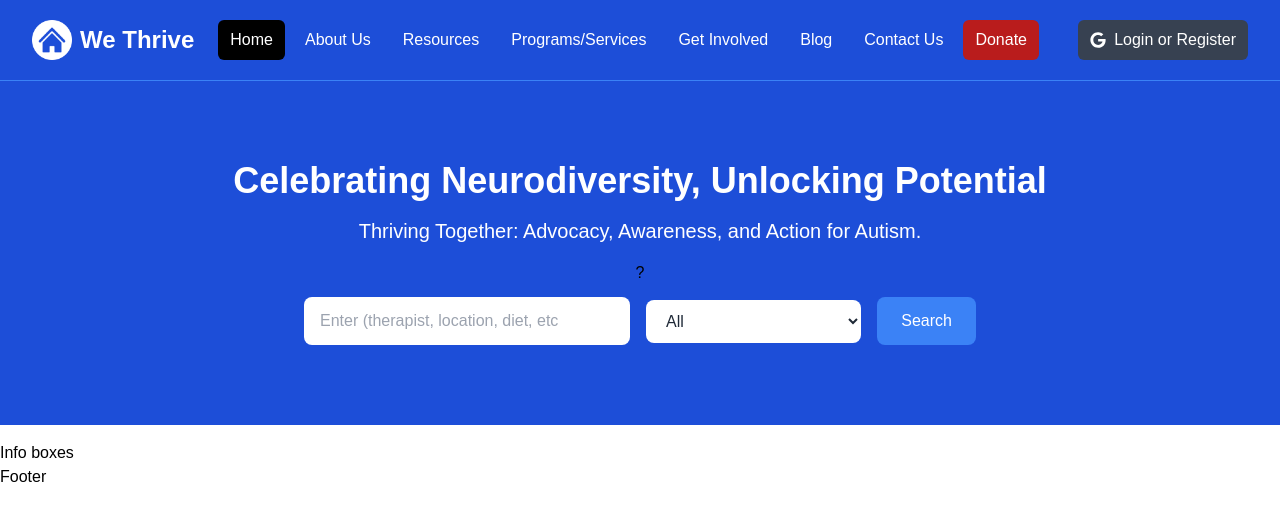
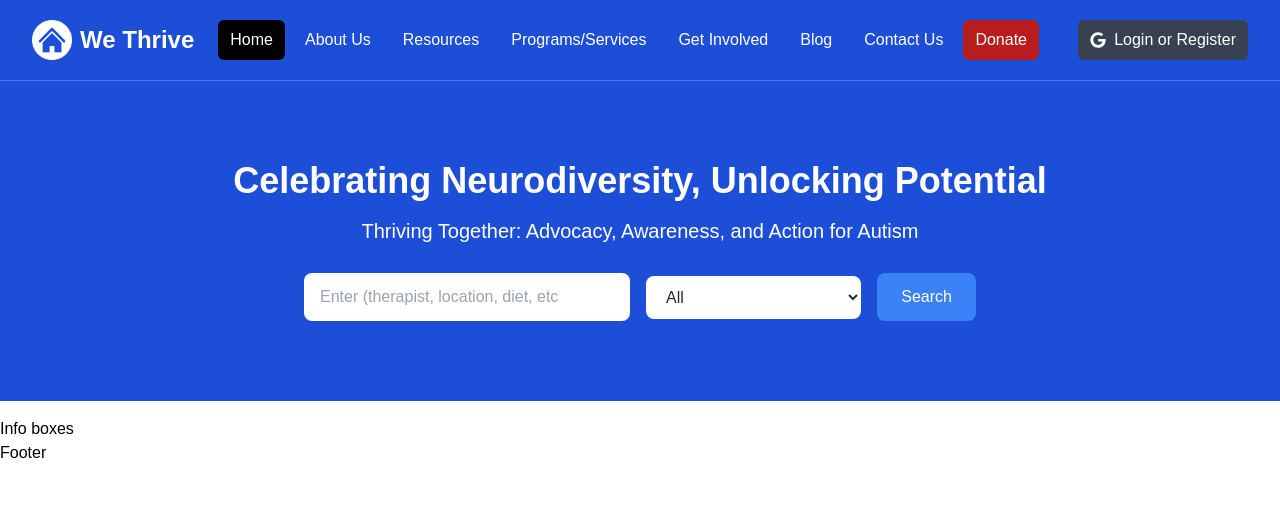
Before and after one commit to moraaruth/WeThrive, a Next.js app: page / in a window 1280 px wide. Shown: the top 520 px of the page. Built offline with nearby package versions, Linux system fonts and the light colour scheme.

Commit message:
changing for to htmlFor

```diff
--- a/components/Hero.jsx
+++ b/components/Hero.jsx
@@ -12,14 +12,14 @@ const Hero = () => {
               Celebrating Neurodiversity, Unlocking Potential
             </h2>
             <p className="my-4 text-xl text-white">
-            Thriving Together: Advocacy, Awareness, and Action for Autism.
+            Thriving Together: Advocacy, Awareness, and Action for Autism
             </p>
           </div>
-?          <form
+          <form
             className="mt-3 mx-auto max-w-2xl w-full flex flex-col md:flex-row items-center"
           >
             <div className="w-full md:w-3/5 md:pr-2 mb-4 md:mb-0">
-              <label for="location" className="sr-only">Location</label>
+              <label htmlFor="location" className="sr-only">Location</label>
               <input
                 type="text"
                 id="location"
@@ -28,7 +28,7 @@ const Hero = () => {
               />
             </div>
             <div className="w-full md:w-2/5 md:pl-2">
-              <label for="property-type" className="sr-only">Property Type</label>
+              <label htmlFor="property-type" className="sr-only">Property Type</label>
               <select
                 id="property-type"
                 className="w-full px-4 py-3 rounded-lg bg-white text-gray-800 focus:outline-none focus:ring focus:ring-blue-500"
```
